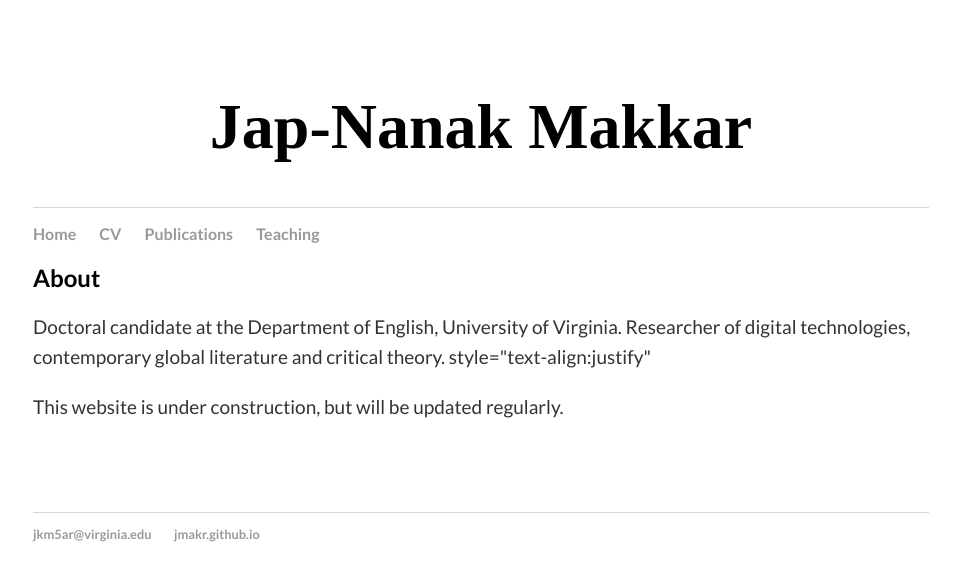
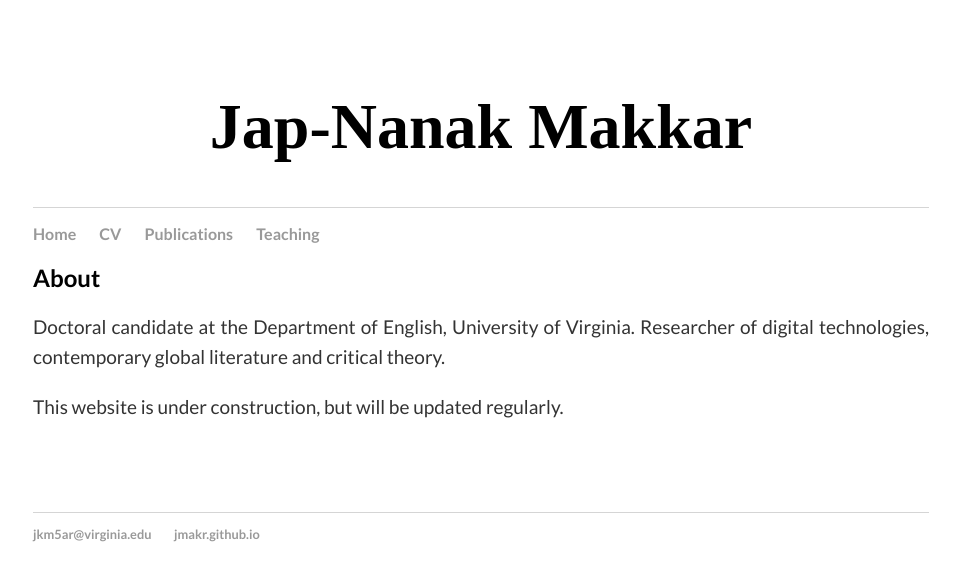
Before and after one commit to jmakr/jmakr.github.io, a Jekyll site: the page built from index.html, in a window 1280 px wide. Shown: the top 581 px of the page, without its empty margins (159-1119 px from the left). Built offline with Jekyll 4.4.1, drawn with Linux system fonts in a browser that asks for light colours.

Commit message:
Update index.html

```diff
--- a/index.html
+++ b/index.html
@@ -8,8 +8,8 @@ title: Jap-Nanak Makkar
 	<h2>About</h2>
 
 
-	<p>Doctoral candidate at the Department of English, University of Virginia.
-	Researcher of digital technologies, contemporary global literature and critical theory. style="text-align:justify"</p>
+	<p align="justify">Doctoral candidate at the Department of English, University of Virginia.
+	Researcher of digital technologies, contemporary global literature and critical theory. </p>
 
 
 	<p>This website is under construction, but will be updated regularly.</p>
```
